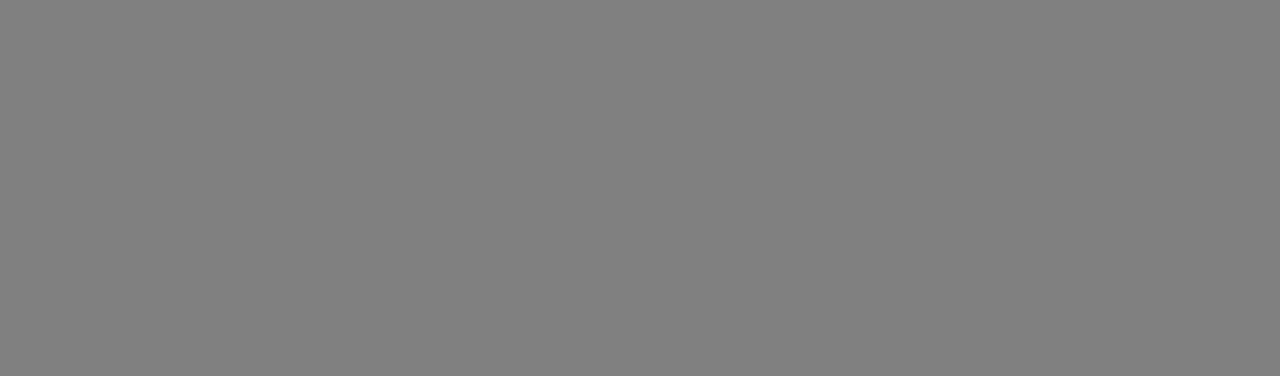
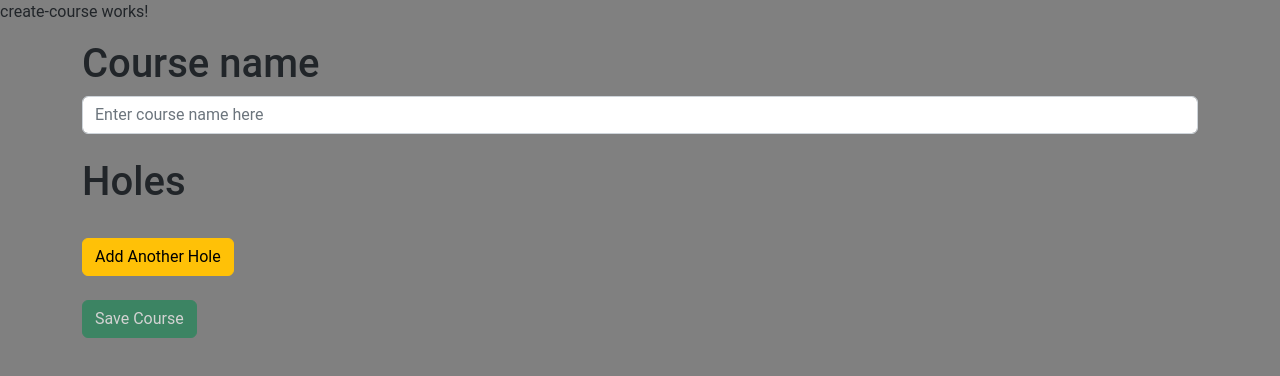
Before and after one commit to JPH211/SpaDiscGolf, an Angular app: page /create-course in a window 1280 px wide. Before the commit this address led to /. Shown: the top 376 px of the page. Built offline with nearby package versions, Linux system fonts and the light colour scheme.

Commit message:
course creation component

```diff
--- a/src/app/app-routing.module.ts
+++ b/src/app/app-routing.module.ts
@@ -2,6 +2,7 @@ import { NgModule } from '@angular/core';
 import { RouterModule, Routes } from '@angular/router';
 import { CourseDetailsComponent } from './course-details/course-details.component';
 import { CoursesComponent } from './courses/courses.component';
+import { CreateCourseComponent } from './create-course/create-course.component';
 import { HomeComponent } from './home/home.component';
 
 const routes: Routes = [
@@ -9,6 +10,8 @@ const routes: Routes = [
   { path: 'home', component: HomeComponent },
   { path: 'courses/:id', component: CourseDetailsComponent},
   { path: 'courses', component: CoursesComponent},
+  { path: 'create-course', component: CreateCourseComponent},
+
 ];
 
 @NgModule({
--- a/src/app/app.module.ts
+++ b/src/app/app.module.ts
@@ -9,6 +9,7 @@ import { AuthComponent } from './auth/auth.component';
 import { CoursesComponent } from './courses/courses.component';
 import { HomeComponent } from './home/home.component';
 import { CourseDetailsComponent } from './course-details/course-details.component';
+import { CreateCourseComponent } from './create-course/create-course.component';
 
 @NgModule({
   declarations: [
@@ -17,6 +18,7 @@ import { CourseDetailsComponent } from './course-details/course-details.componen
     CoursesComponent,
     HomeComponent,
     CourseDetailsComponent,
+    CreateCourseComponent,
   ],
   imports: [
     BrowserModule,
--- /dev/null
+++ b/src/app/create-course/create-course.component.html
@@ -0,0 +1,42 @@
+<p>create-course works!</p>
+<div class="container">
+  <div class="form-group row-rw-12">
+    <form [formGroup]="form">
+      <h1>Course name</h1>
+      <input
+        type="text"
+        class="form-control"
+        placeholder="Enter course name here"
+        formControlName="name"
+      />
+      <br />
+      <h1>Holes</h1>
+      <div *ngFor="let hole of holesArray.controls; let i = index">
+        <div [formGroup]="hole">
+          Hole {{i+1}}
+          <label>Par</label
+          ><input
+            type="number"
+            placeholder="1"
+            formControlName="par"
+
+          />
+          <label>Yards</label
+          ><input
+            type="number"
+            placeholder="10"
+            formControlName="yards"
+          />
+          <button class="btn btn-danger" (click)="onDeleteHole(i)">X</button>
+        </div>
+      </div>
+      <br />
+      <button class="btn btn-warning" (click)="onAddNewHole()">
+        Add Another Hole
+      </button>
+      <br />
+      <br />
+      <button class="btn btn-success" (click)="onSubmit()" [disabled]="form.invalid">Save Course</button>
+    </form>
+  </div>
+</div>
--- /dev/null
+++ b/src/app/create-course/create-course.component.ts
@@ -0,0 +1,41 @@
+import { Component, OnInit } from '@angular/core';
+import { FormArray, FormControl, FormGroup, Validators } from '@angular/forms';
+import { CoursesService } from '../shared/courses.service';
+
+@Component({
+  selector: 'app-create-course',
+  templateUrl: './create-course.component.html',
+  styleUrls: ['./create-course.component.css'],
+})
+export class CreateCourseComponent implements OnInit {
+  form: FormGroup;
+
+  constructor(private courseService: CoursesService) {
+    this.form = new FormGroup({
+      name: new FormControl(),
+      holes: new FormArray([], [Validators.required, Validators.minLength(1)] ),
+    });
+  }
+
+  ngOnInit(): void {}
+
+  onAddNewHole() {
+    const newHole = new FormGroup({
+      par: new FormControl(null, [Validators.min(1), Validators.required]),
+      yards: new FormControl(null, [Validators.min(10), Validators.required]),
+    });
+    this.holesArray.push(newHole);
+  }
+
+  onDeleteHole(i: number) {
+    this.holesArray.removeAt(i);
+  }
+
+  onSubmit() {
+    this.courseService.createAndStoreCourse(this.form.value).subscribe();
+  }
+
+  get holesArray() {
+    return this.form.get('holes') as FormArray<FormGroup>;
+  }
+}
```
Also changed, not shown: src/app/create-course/create-course.component.css (added), 1 other file (tests, documents, lock files or other folders).
